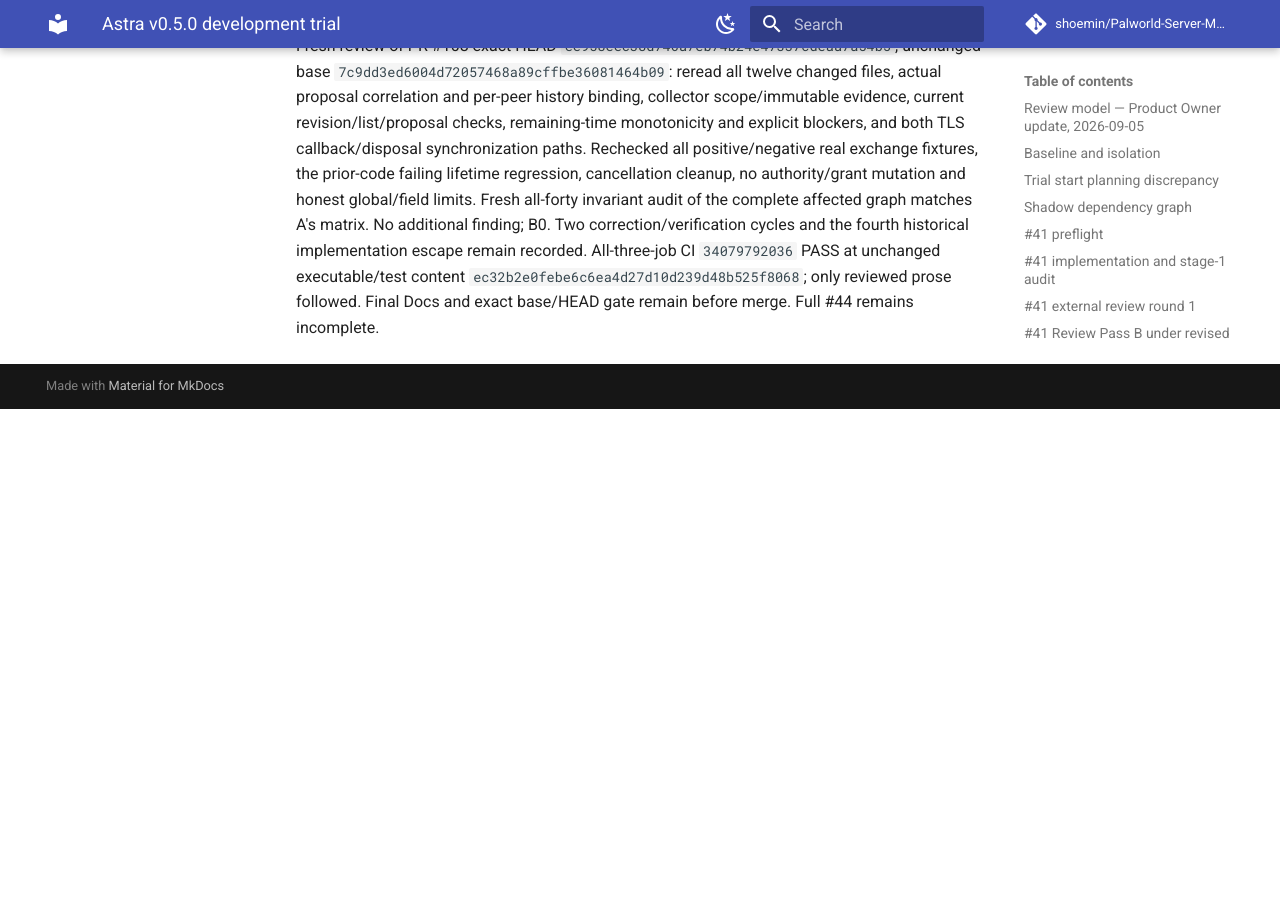
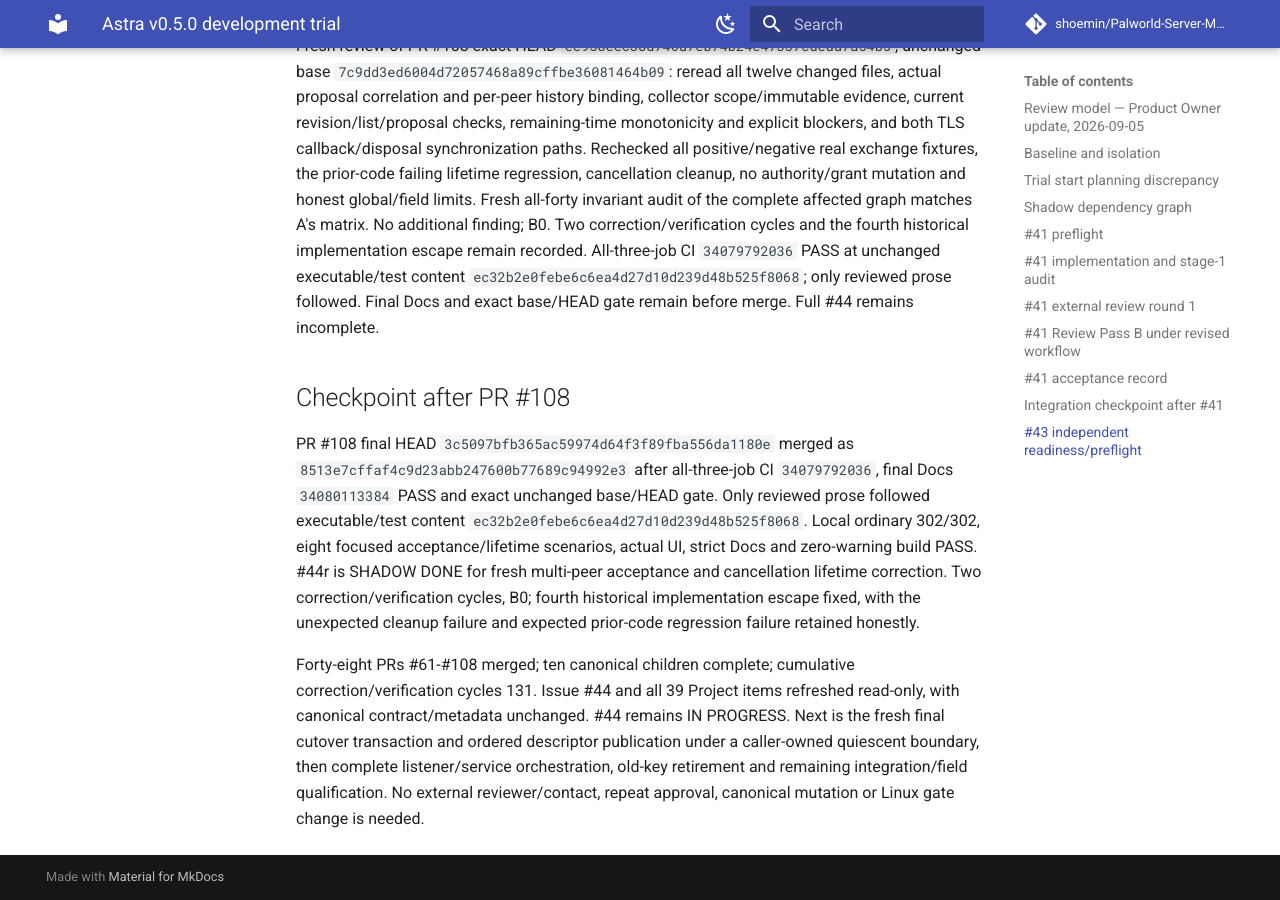
Before and after one commit to shoemin/Palworld-Server-Manager, an MkDocs documentation site: the page built from docs/experiments/astra-v0.5.0-trial.md, in a window 1280 px wide and 900 px high, scrolled down 192388 px. Built offline with MkDocs 1.6.1 and Material for MkDocs 9.7.7, drawn with Linux system fonts in a browser that asks for light colours; comment, search, counter and statistics services are not loaded; before the commit the page ends 192797 px from its top, so only the background shows below that; part of the change alters nothing that is shown.

Commit message:
Checkpoint accepted PR108 rotation acceptance collection

```diff
--- a/docs/experiments/astra-v0.5.0-trial.md
+++ b/docs/experiments/astra-v0.5.0-trial.md
@@ -2058,3 +2058,9 @@ Executable/test HEAD `ec32b2e0febe6c6ea4d27d10d239d48b525f8068`: all-three-job C
 ### #44r Review Pass B
 
 Fresh review of PR #108 exact HEAD `ee958eec38d746a7eb74b24e47337cdeaa7a54b5`, unchanged base `7c9dd3ed6004d72057468a89cffbe36081464b09`: reread all twelve changed files, actual proposal correlation and per-peer history binding, collector scope/immutable evidence, current revision/list/proposal checks, remaining-time monotonicity and explicit blockers, and both TLS callback/disposal synchronization paths. Rechecked all positive/negative real exchange fixtures, the prior-code failing lifetime regression, cancellation cleanup, no authority/grant mutation and honest global/field limits. Fresh all-forty invariant audit of the complete affected graph matches A's matrix. No additional finding; B0. Two correction/verification cycles and the fourth historical implementation escape remain recorded. All-three-job CI `34079792036` PASS at unchanged executable/test content `ec32b2e0febe6c6ea4d27d10d239d48b525f8068`; only reviewed prose followed. Final Docs and exact base/HEAD gate remain before merge. Full #44 remains incomplete.
+
+## Checkpoint after PR #108
+
+PR #108 final HEAD `3c5097bfb365ac59974d64f3f89fba556da1180e` merged as `8513e7cffaf4c9d23abb247600b77689c94992e3` after all-three-job CI `34079792036`, final Docs `34080113384` PASS and exact unchanged base/HEAD gate. Only reviewed prose followed executable/test content `ec32b2e0febe6c6ea4d27d10d239d48b525f8068`. Local ordinary 302/302, eight focused acceptance/lifetime scenarios, actual UI, strict Docs and zero-warning build PASS. #44r is SHADOW DONE for fresh multi-peer acceptance and cancellation lifetime correction. Two correction/verification cycles, B0; fourth historical implementation escape fixed, with the unexpected cleanup failure and expected prior-code regression failure retained honestly.
+
+Forty-eight PRs #61-#108 merged; ten canonical children complete; cumulative correction/verification cycles 131. Issue #44 and all 39 Project items refreshed read-only, with canonical contract/metadata unchanged. #44 remains IN PROGRESS. Next is the fresh final cutover transaction and ordered descriptor publication under a caller-owned quiescent boundary, then complete listener/service orchestration, old-key retirement and remaining integration/field qualification. No external reviewer/contact, repeat approval, canonical mutation or Linux gate change is needed.
```
